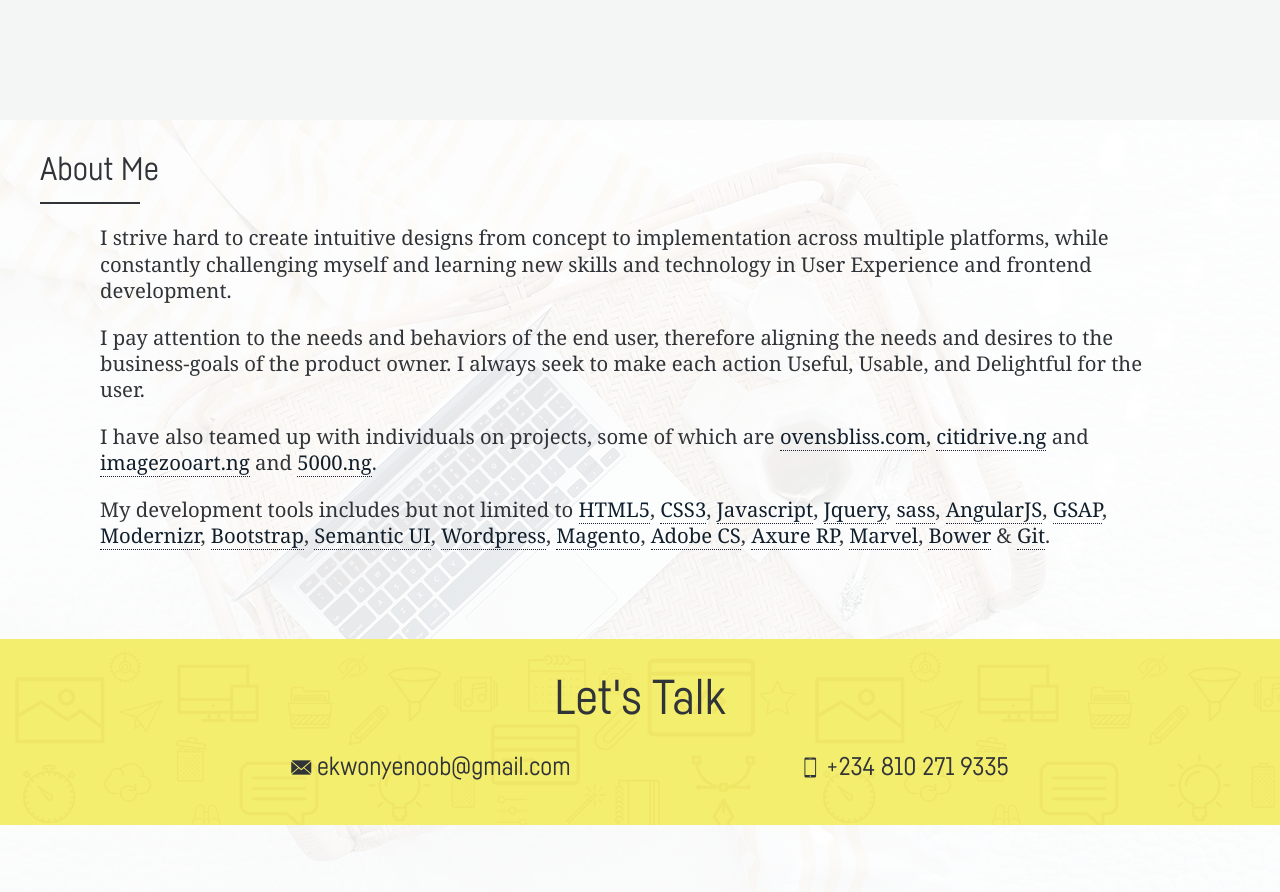
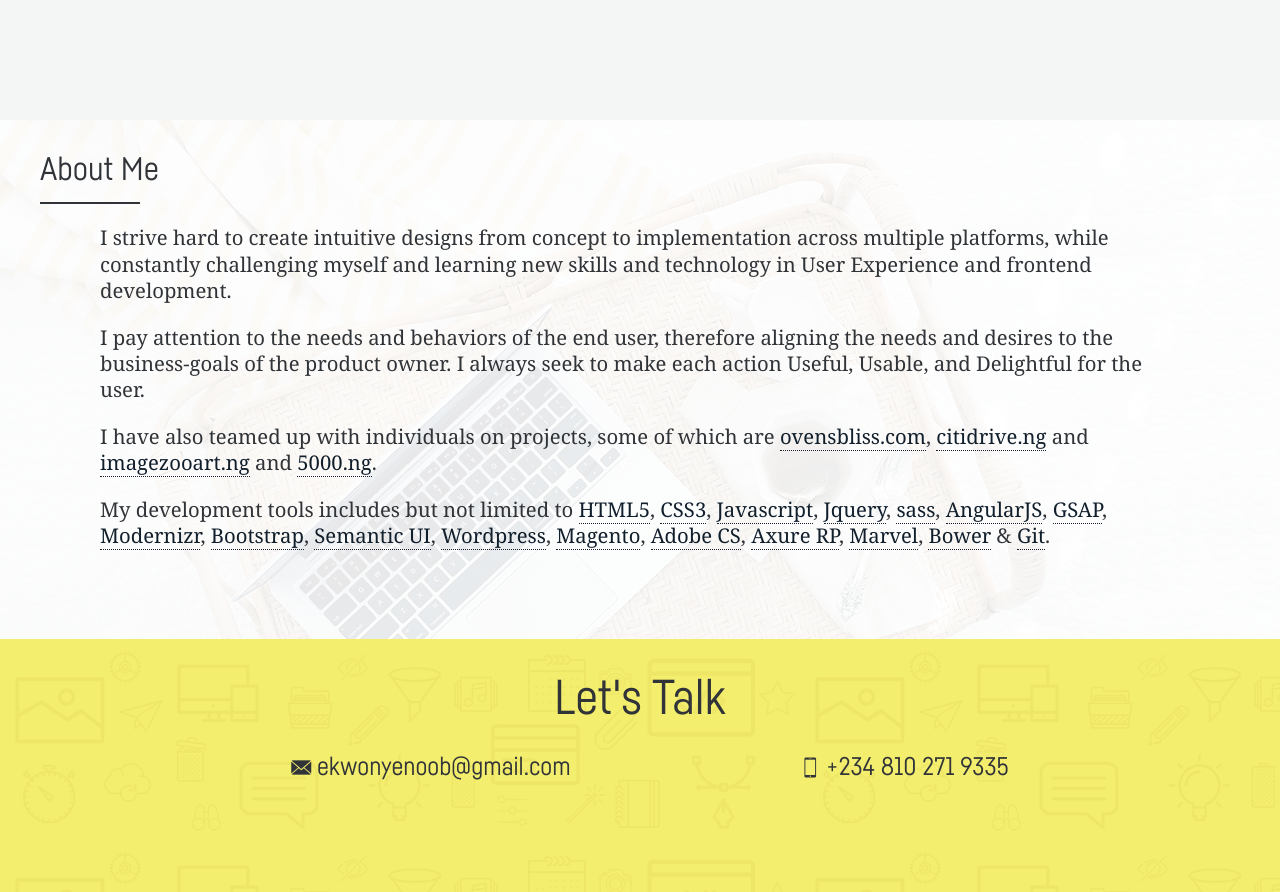
Before and after one commit to ekwonye-richard/me, a plain HTML site: page index.html in a window 1280 px wide. Shown: the part 2280-3172 px from the top of the page. Drawn offline with Linux system fonts and the light colour scheme.

Commit message:
Revert "media update"
This reverts commit b653311d0e9bb3f4e7c622bdb96b78adb1497e20.

```diff
--- a/assets/stylesheets/component/_me.scss
+++ b/assets/stylesheets/component/_me.scss
@@ -91,13 +91,14 @@
 	top: 0;
 	left: 0;
 	background: $whtMask;
-	z-index: 610;
+	z-index: 300;
 }
 
 .me-data{
-	z-index: 650;
+	z-index: 400;
     position: absolute;
     top: 0;
     left: 0;
     width: 100%;
+    height: 250%;
 }
--- a/assets/stylesheets/global/_media.scss
+++ b/assets/stylesheets/global/_media.scss
@@ -20,19 +20,10 @@ $desktop: "(min-width: 768px)";
 		position: relative;
 		height: auto;
 		top: auto;
-		overflow: scroll;
 	}
 
 	.top, .about-me{
 		height: 650px !important;
-	}
-
-	.me-data{
-		height: auto;
-	}
-
-	.contact-box{
-		min-height: auto;
 	}
 
 	.top-screen{
```
Also changed, not shown: assets/stylesheets/custom.css, assets/stylesheets/custom.min.css, 1 other file.
